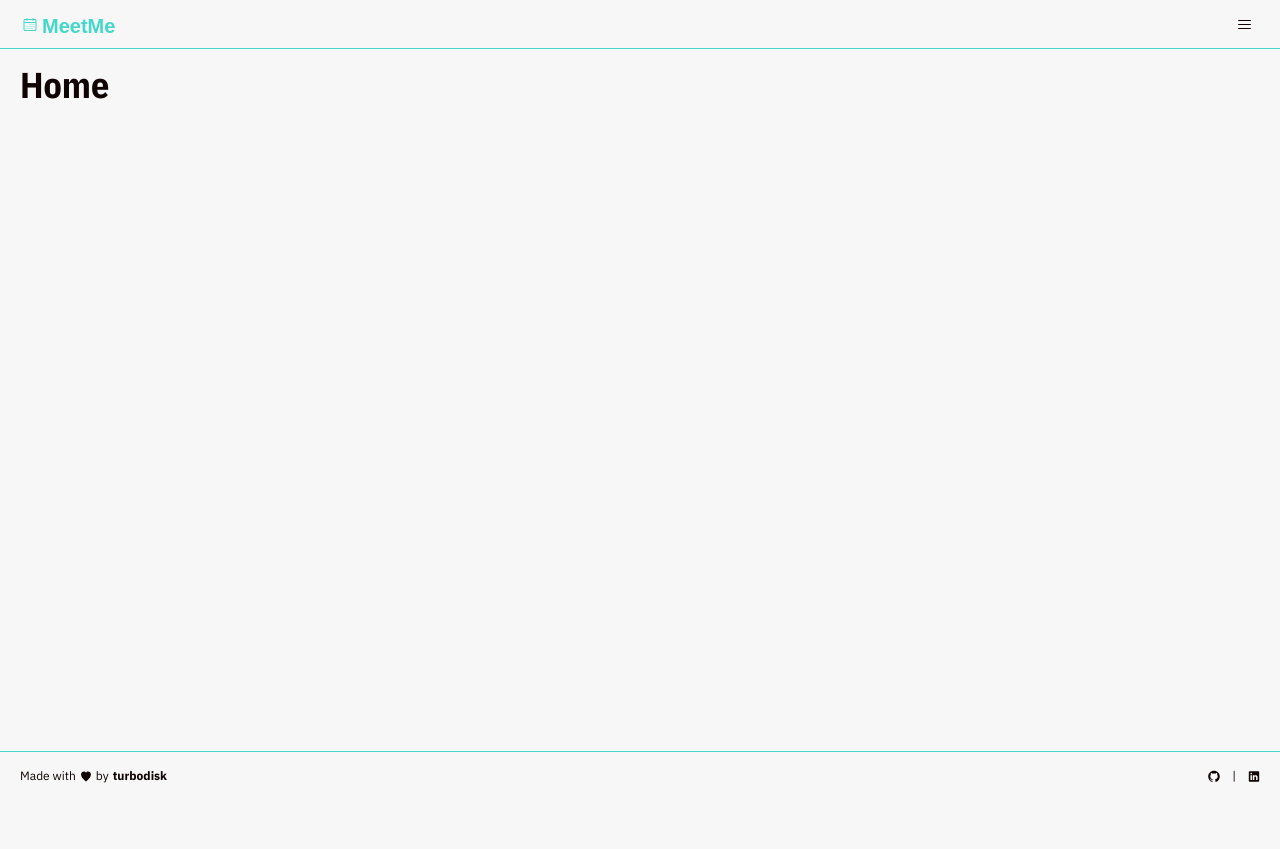
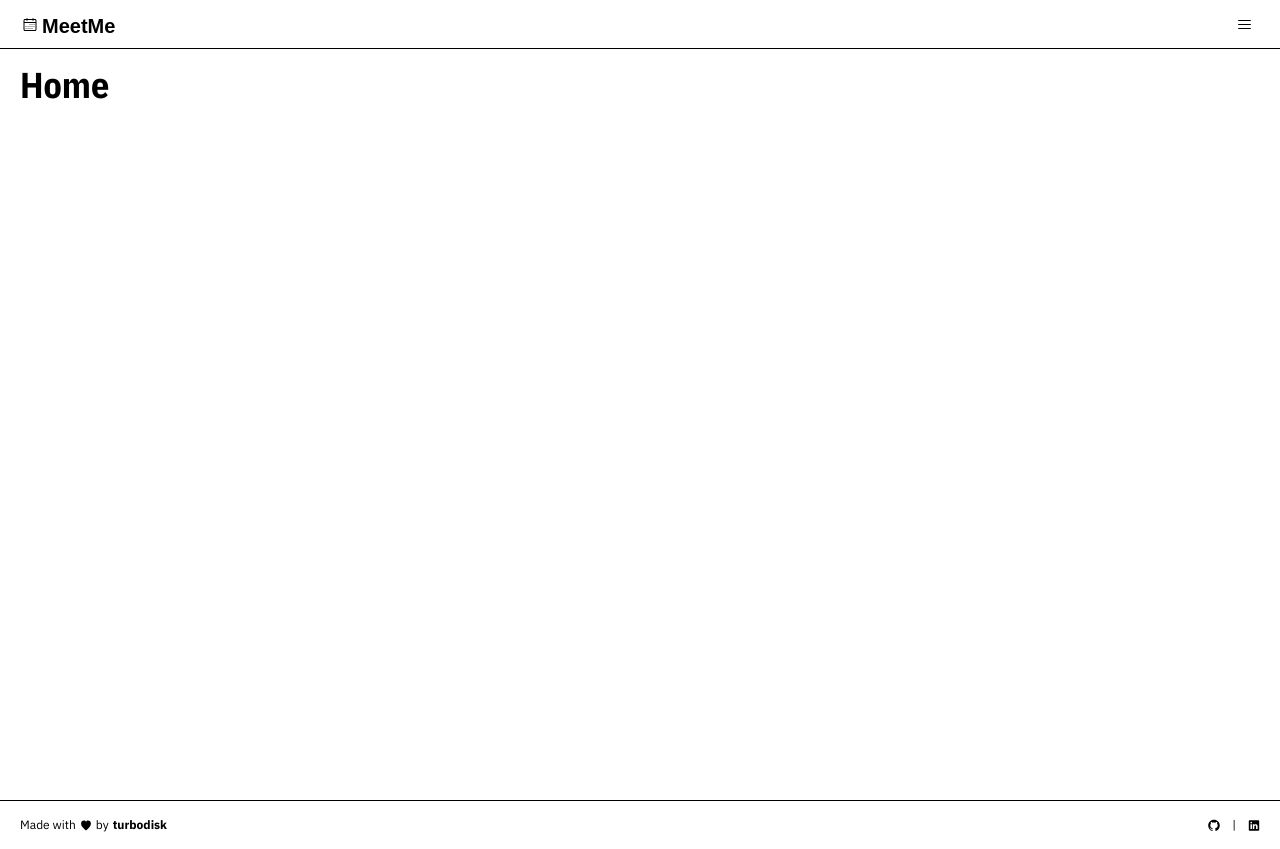
Before and after one commit to diegograssino/meetme, a Next.js app: page / in a window 1280 px wide. Before the commit the page ends 800 px from the top, so only its background shows below. Built offline with nearby package versions, Linux system fonts and the light colour scheme; a web font is replaced by a local one.

Commit message:
Mod layout to have footer out of the screen and have more space

```diff
--- a/app/[emailSlug]/page.tsx
+++ b/app/[emailSlug]/page.tsx
@@ -1,14 +1,18 @@
 import Container from "@/components/UI/Container";
-import { PageProps } from "@/types/shared";
-import { adaptQueryToAvailability } from "@/utils/query";
+import { Params, SearchParams } from "@/types/shared";
+import { paramsToUser, queryToAvailability } from "@/utils/query";
+
+export interface PageProps {
+  params?: Promise<Params>;
+  searchParams?: Promise<SearchParams>;
+}
 
 const ReadPage = async ({ params, searchParams }: PageProps) => {
-  const user = await params;
+  const paramData = (await params) as Params;
+  const user = await paramsToUser(paramData.emailSlug);
+
   const queryData = await searchParams;
-  // console.log(encodeURIComponent("sun=[]&mon=[8,9]&mon=[12.13]"));
-  const availability = adaptQueryToAvailability(
-    queryData?.availability as string
-  );
+  const availability = queryToAvailability(queryData?.availability as string);
 
   return (
     <Container className="w-full" as="main">
--- a/components/UI/Footer/index.tsx
+++ b/components/UI/Footer/index.tsx
@@ -10,7 +10,7 @@ const Footer = () => {
   return (
     <div className="mt-auto">
       <div className="h-4" />
-      <footer className="text-xs border-t border-accent ">
+      <footer className="text-xs border-t border-accent h-footer">
         <Container className="py-4 flex justify-between items-center gap-1">
           <div className="flex items-center gap-3">
             <p className="flex flex-row justify-center gap-1">
--- a/components/UI/Navbar/index.tsx
+++ b/components/UI/Navbar/index.tsx
@@ -3,7 +3,7 @@ import Container from "../Container";
 
 const Navbar = () => {
   return (
-    <nav className="py-2 mb-4 sticky z-30 border-b border-accent">
+    <nav className="py-2 mb-4 sticky z-30 border-b border-accent h-navbar">
       <Container className="flex justify-between items-center">
         <h6 className="text-xl! text-accent hover:cursor-pointer font-logo! flex gap-[2px] items-center">
           <CalendarIcon width={"1.25rem"} />
--- a/styles/globals.css
+++ b/styles/globals.css
@@ -1,10 +1,12 @@
 @import "tailwindcss";
 
 :root {
-  --background: #f7f7f7;
-  --foreground: #100303;
-  --accent: #43d8c9;
-  --text-icon: 0.9375rem;
+  --color-background: #f7f7f7;
+  --color-foreground: #100303;
+  --color-accent: #43d8c9;
+  --height-footer: 3rem;
+  --height-navbar: 2;
+  /* --text-icon: 0.9375rem; */
 }
 
 @theme inline {
@@ -14,7 +16,9 @@
   --font-body: var(--font-body);
   --font-heading: var(--font-heading);
   --font-logo: var(--font-logo);
-  --text-icon: var(--text-icon);
+  --text-icon: 0.9375rem;
+  --height-footer: var(--height-footer);
+  --height-navbar: var(--height-navbar);
 }
 
 @media (prefers-color-scheme: dark) {
@@ -26,7 +30,7 @@
 }
 
 body {
-  @apply flex flex-col min-h-screen bg-background text-foreground font-body;
+  @apply flex flex-col min-h-[calc(100vh+var(--height-footer))] bg-background text-foreground font-body;
 }
 
 h1,
--- a/types/shared/index.ts
+++ b/types/shared/index.ts
@@ -1,12 +1,7 @@
-interface Params {
-  [key: string]: string[];
+export interface Params {
+  [key: string]: string;
 }
 
-interface SearchParams {
+export interface SearchParams {
   [key: string]: string | string[] | undefined;
 }
-
-export interface PageProps {
-  params?: Promise<Params>;
-  searchParams?: Promise<SearchParams>;
-}
--- a/utils/query.tsx
+++ b/utils/query.tsx
@@ -10,7 +10,7 @@ export const availabilityTemplate: AvailabilityTemplate = {
   sat: { id: 5, key: "sat", name: "Saturday", unavailableOn: [] },
 };
 
-export const adaptQueryToAvailability = (query: string): Availability[] => {
+export const queryToAvailability = (query: string): Availability[] => {
   const availabilityObject = availabilityTemplate;
 
   decodeURIComponent(query as string)
@@ -30,3 +30,8 @@ export const adaptQueryToAvailability = (query: string): Availability[] => {
 
   return availability;
 };
+export const paramsToUser = async (param: string) => {
+  const user = await decodeURIComponent(param);
+
+  return await user;
+};
```
